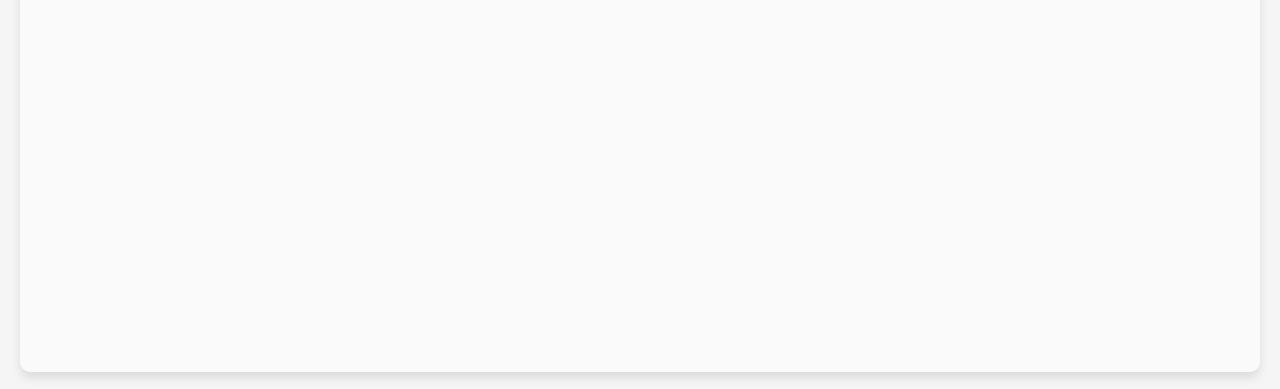
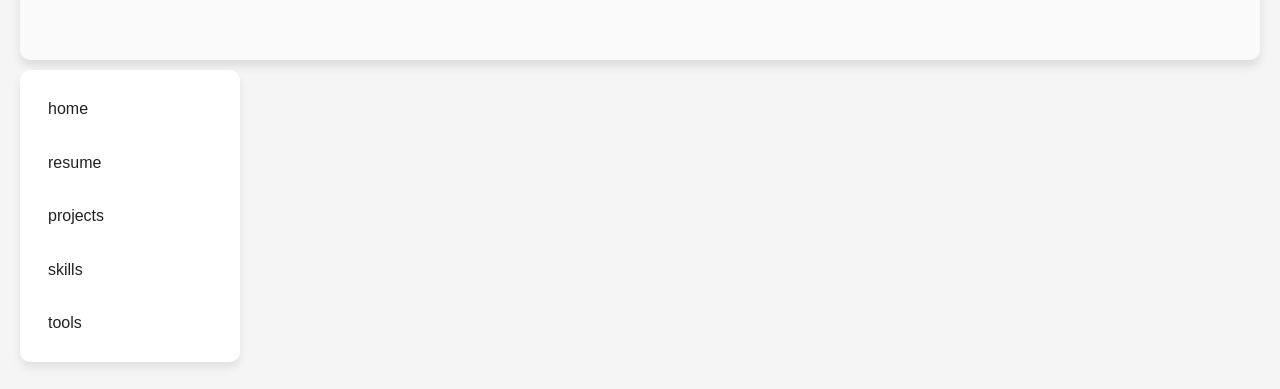
Before and after one commit to clebauer/cassielebauer_site, a React (Vite) app in the folder frontend/: page / in a window 1280 px wide. Shown: the part 408-797 px from the top of the page. Built offline with nearby package versions, Linux system fonts and the light colour scheme.

Commit message:
created a sidebar!

```diff
--- a/frontend/src/App.jsx
+++ b/frontend/src/App.jsx
@@ -3,6 +3,8 @@ import { BrowserRouter as Router, Routes, Route } from 'react-router-dom'
 import Header from 'components/Header'
 import Home from 'pages/Home'
 import Resume from 'pages/Resume/index'
+import Sidebar from 'components/layout/Sidebar'
+
 import './App.css'
 
 const routes = [
@@ -21,6 +23,7 @@ function App() {
           ))}
         </Routes>
       </main>
+        <Sidebar />
     </Router>
   )
 }
--- /dev/null
+++ b/frontend/src/components/layout/Sidebar.css
@@ -0,0 +1,68 @@
+.sidebar {
+  width: 220px;
+  display: flex;
+  flex-direction: column;
+  padding: 16px;
+  border-radius: 10px;
+  margin: 10px 0;
+  box-shadow: 0 6px 10px rgba(0, 0, 0, 0.08);
+  background: #fff;
+  position: relative;
+  overflow: hidden;
+}
+
+
+.sidebar-nav {
+  display: flex;
+  flex-direction: column;
+  gap: 8px;
+}
+
+.sidebar-link {
+  position: relative;
+  padding: 10px 12px;
+  border-radius: 8px;
+  text-decoration: none;
+  color: #222;
+  overflow: hidden;
+  transition: transform 0.15s ease;
+
+  /* IMPORTANT: creates stacking context */
+  isolation: isolate;
+}
+
+/* gradient layer */
+.sidebar-link::before {
+  content: "";
+  position: absolute;
+  inset: 0;
+
+  opacity: 0;
+  transition: opacity 0.2s ease;
+
+  z-index: 0;
+}
+
+/* text above layer */
+.sidebar-link {
+  z-index: 1;
+}
+
+/* hover reveal */
+.sidebar-link:hover::before {
+  opacity: 0.25;
+}
+
+/* IMPORTANT FIX: proper indexing via attribute selector */
+.sidebar-link:nth-child(1)::before { background: var(--color-1); }
+.sidebar-link:nth-child(2)::before { background: var(--color-2); }
+.sidebar-link:nth-child(3)::before { background: var(--color-3); }
+.sidebar-link:nth-child(4)::before { background: var(--color-4); }
+.sidebar-link:nth-child(5)::before { background: var(--color-5); }
+.sidebar-link:nth-child(6)::before { background: var(--color-6); }
+.sidebar-link:nth-child(7)::before { background: var(--color-7); }
+.sidebar-link:nth-child(8)::before { background: var(--color-8); }
+.sidebar-link:nth-child(9)::before { background: var(--color-9); }
+.sidebar-link:nth-child(10)::before { background: var(--color-10); }
+.sidebar-link:nth-child(11)::before { background: var(--color-11); }
+.sidebar-link:nth-child(12)::before { background: var(--color-12); }
--- /dev/null
+++ b/frontend/src/components/layout/Sidebar.jsx
@@ -0,0 +1,31 @@
+import { NavLink } from "react-router-dom";
+import "./Sidebar.css";
+
+export default function Sidebar() {
+  const items = [
+    { id: "home", label: "Home", to: "/" },
+    { id: "resume", label: "Resume", to: "/resume" },
+    { id: "projects", label: "Projects", to: "/projects" },
+    { id: "skills", label: "Skills", to: "/skills" },
+    { id: "tools", label: "Tools", to: "/tools" },
+  ];
+
+  return (
+    <aside className="sidebar">
+      <nav className="sidebar-nav">
+        {items.map((item, index) => (
+          <NavLink
+            key={item.id}
+            to={item.to}
+            className="sidebar-link"
+            style={{
+              "--color-index": index + 1
+            }}
+          >
+            {item.label}
+          </NavLink>
+        ))}
+      </nav>
+    </aside>
+  );
+}
```
